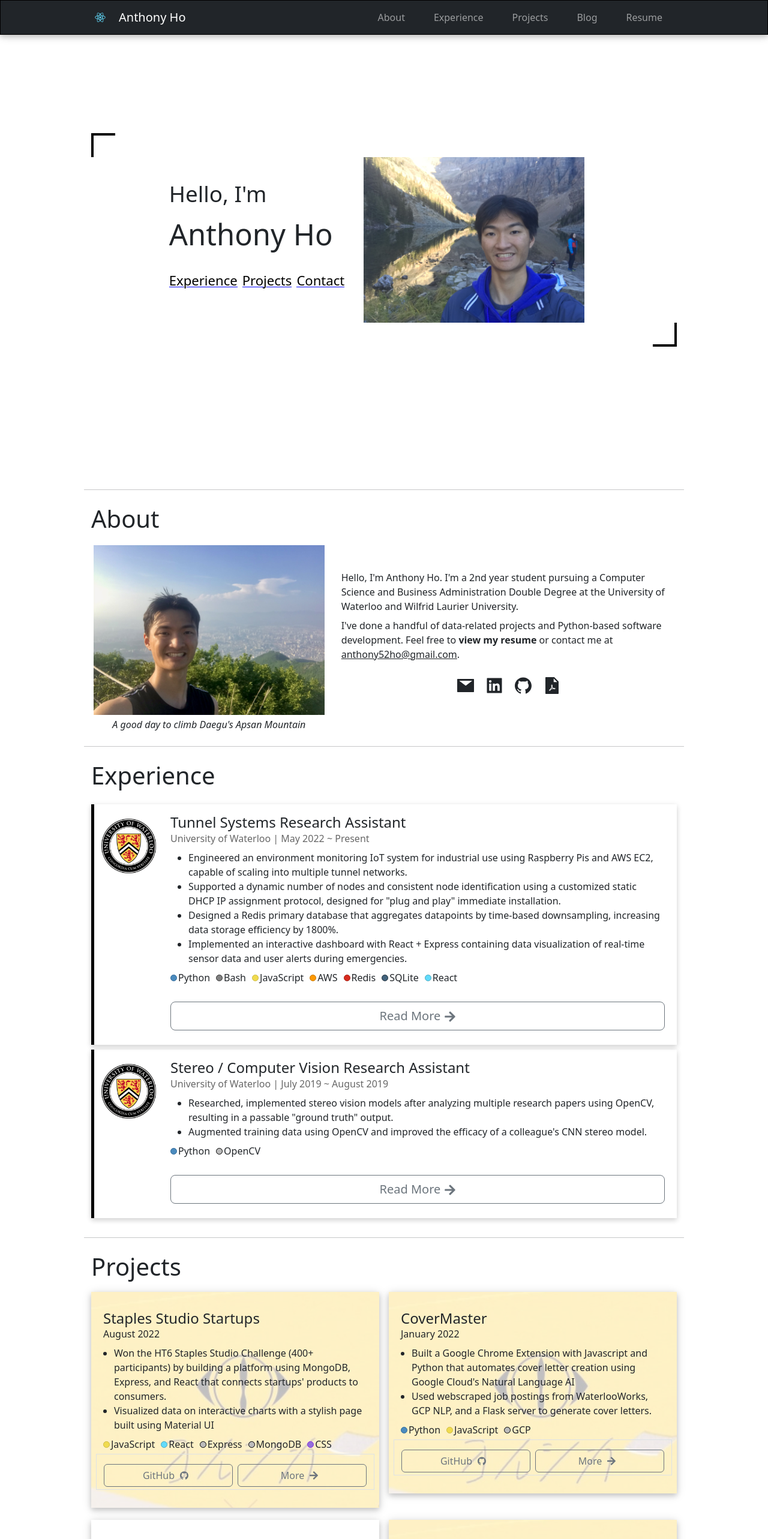
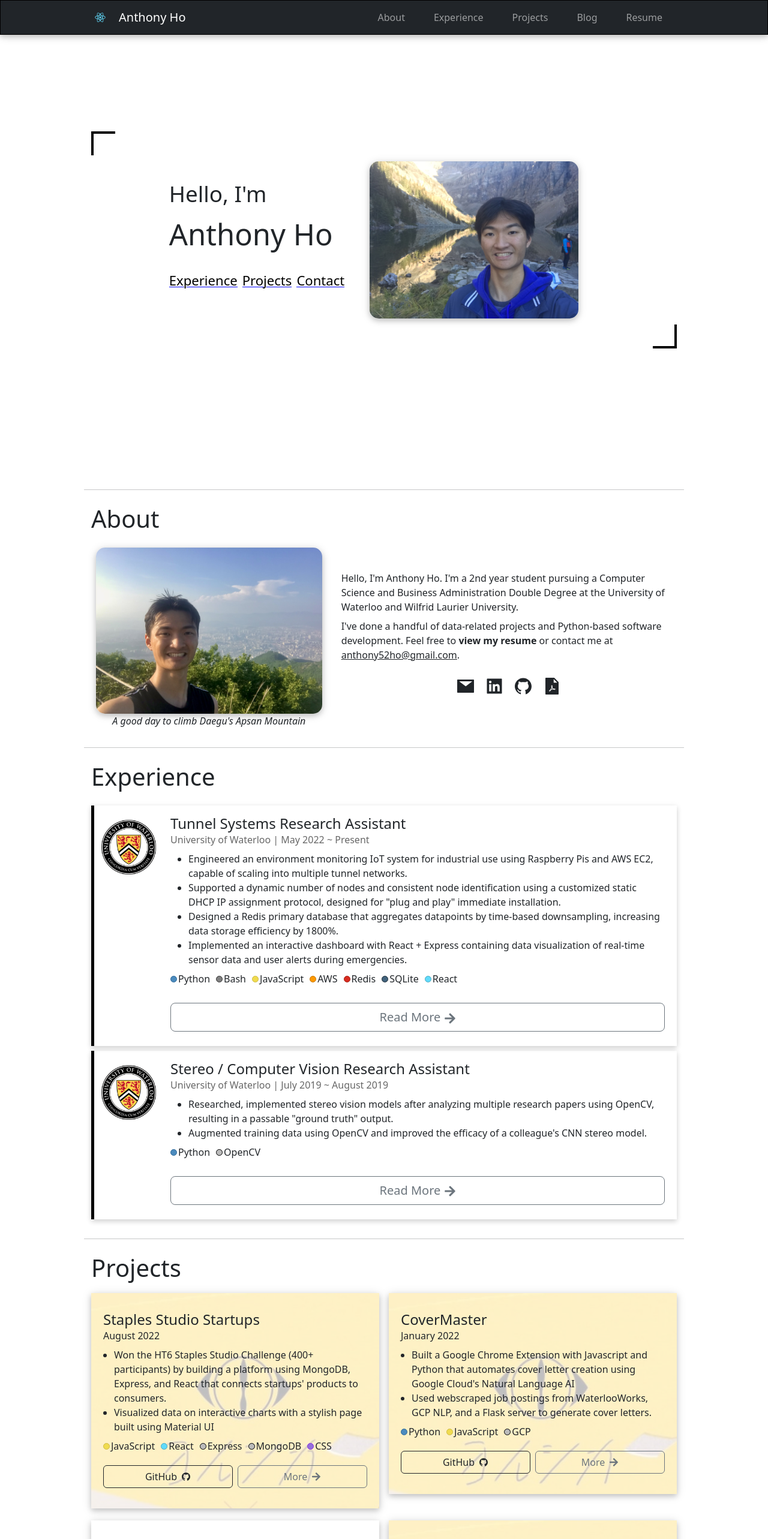
Before and after one commit to ant52ho/ant52ho.github.io, a React (Create React App) app in the folder personal-site/: page / in a window 1280 px wide. Shown: the top 2566 px of the page at 60% size. Built offline with nearby package versions, Linux system fonts and the light colour scheme.

Commit message:
images css

```diff
--- a/personal-site/src/components/About.css
+++ b/personal-site/src/components/About.css
@@ -5,6 +5,8 @@
 .aboutImgScale {
     max-width: 100%;
     max-height: 100%;
+    border-radius: 15px;
+    box-shadow: 0 4px 8px 0 rgba(0, 0, 0, 0.15), 0 2px 15px 0 rgba(0, 0, 0, 0.15);
 }
 
 .aboutLogo {
@@ -33,3 +35,6 @@
     font-style: italic;
     text-align: center
 }
+
+.grow { transition: all 0.3s ease-in-out; }
+.grow:hover { transform: scale(1.05); }
--- a/personal-site/src/components/About.js
+++ b/personal-site/src/components/About.js
@@ -58,15 +58,13 @@ const About = () => {
               </a>
             </Container>
           </Col>
-          <Col
-            xs={12}
-            md={5}
-            className="d-flex flex-column align-items-center justify-content-center"
-          >
-            <img src={pic} className="aboutImgScale p-1 mt-2"></img>
-            <span className="aboutImgCaption">
-              A good day to climb Daegu's Apsan Mountain
-            </span>
+          <Col xs={12} md={5}>
+            <div className="p-2 d-flex flex-column align-items-center justify-content-center">
+              <img src={pic} className="aboutImgScale mt-2 grow"></img>
+              <span className="aboutImgCaption">
+                A good day to climb Daegu's Apsan Mountain
+              </span>
+            </div>
           </Col>
         </Row>
       </Container>
--- a/personal-site/src/components/Cover.css
+++ b/personal-site/src/components/Cover.css
@@ -44,6 +44,9 @@
     /* height: 15em */
     max-width: 100%;
     max-height: 40%;
+    border-radius: 15px;
+    /* border: 1px black solid; */
+    box-shadow: 0 4px 8px 0 rgba(0, 0, 0, 0.15), 0 2px 15px 0 rgba(0, 0, 0, 0.15);
 }
 
 .coolBorder {
@@ -65,4 +68,8 @@
 
 .coverImage {
   max-width: 40%;
+  padding: 10px;
 }
+
+.grow { transition: all 0.3s ease-in-out; }
+.grow:hover { transform: scale(1.05); }
--- a/personal-site/src/components/Cover.js
+++ b/personal-site/src/components/Cover.js
@@ -29,7 +29,10 @@ const Cover = () => {
               </div>
             </div>
             <div className="coverImage m-4">
-              <img src={pic} className="coverImgScale d-none d-md-block"></img>
+              <img
+                src={pic}
+                className="coverImgScale d-none d-md-block grow"
+              ></img>
             </div>
           </Container>
         </div>
--- a/personal-site/src/components/Project.css
+++ b/personal-site/src/components/Project.css
@@ -31,3 +31,7 @@
     top: -5px;
 
 }
+
+.proBtn {
+    margin-left: 7px;
+}
--- a/personal-site/src/components/Project.js
+++ b/personal-site/src/components/Project.js
@@ -48,14 +48,14 @@ const Project = ({
                     {/* <div className="pt-2 pb-1 d-none d-md-block"> */}
                     <Technologies technologies={technologies} />
                   </div>
-                  <Row className="border m-auto w-100 pb-1 pt-3 px-2 gx-2">
+                  <Row className="m-auto w-100 pb-1 pt-3 px-2 gx-2">
                     <Col>
                       <Button
-                        variant="outline-secondary"
+                        variant="outline-dark"
                         className="w-100 d-flex align-items-center justify-content-center"
                         // size="lg"
                       >
-                        GitHub <AiFillGithub className="mx-2" />
+                        GitHub <AiFillGithub className="proBtn" />
                       </Button>
                     </Col>
                     <Col>
@@ -64,7 +64,7 @@ const Project = ({
                         className="w-100 d-flex align-items-center justify-content-center"
                         // size="lg"
                       >
-                        More <FaArrowRight className="mx-2" />
+                        More <FaArrowRight className="proBtn" />
                       </Button>
                     </Col>
                   </Row>
```
